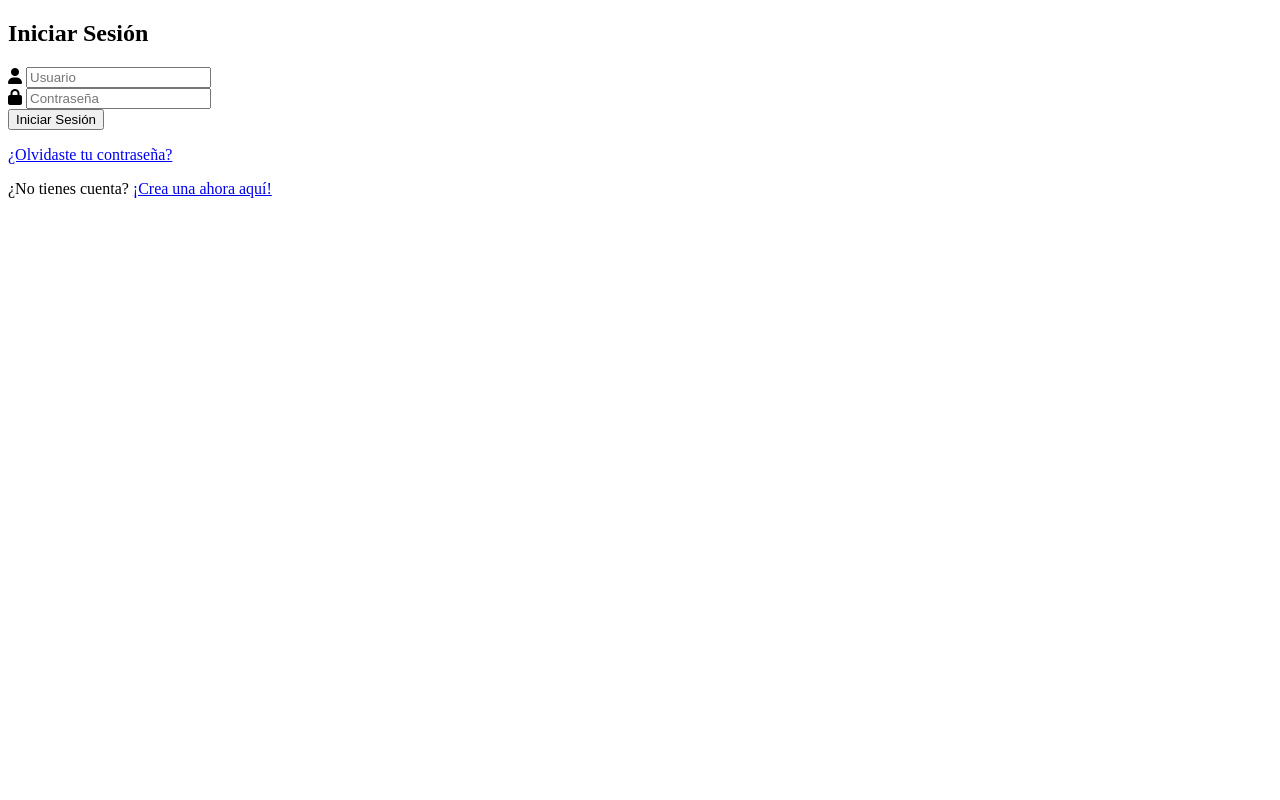
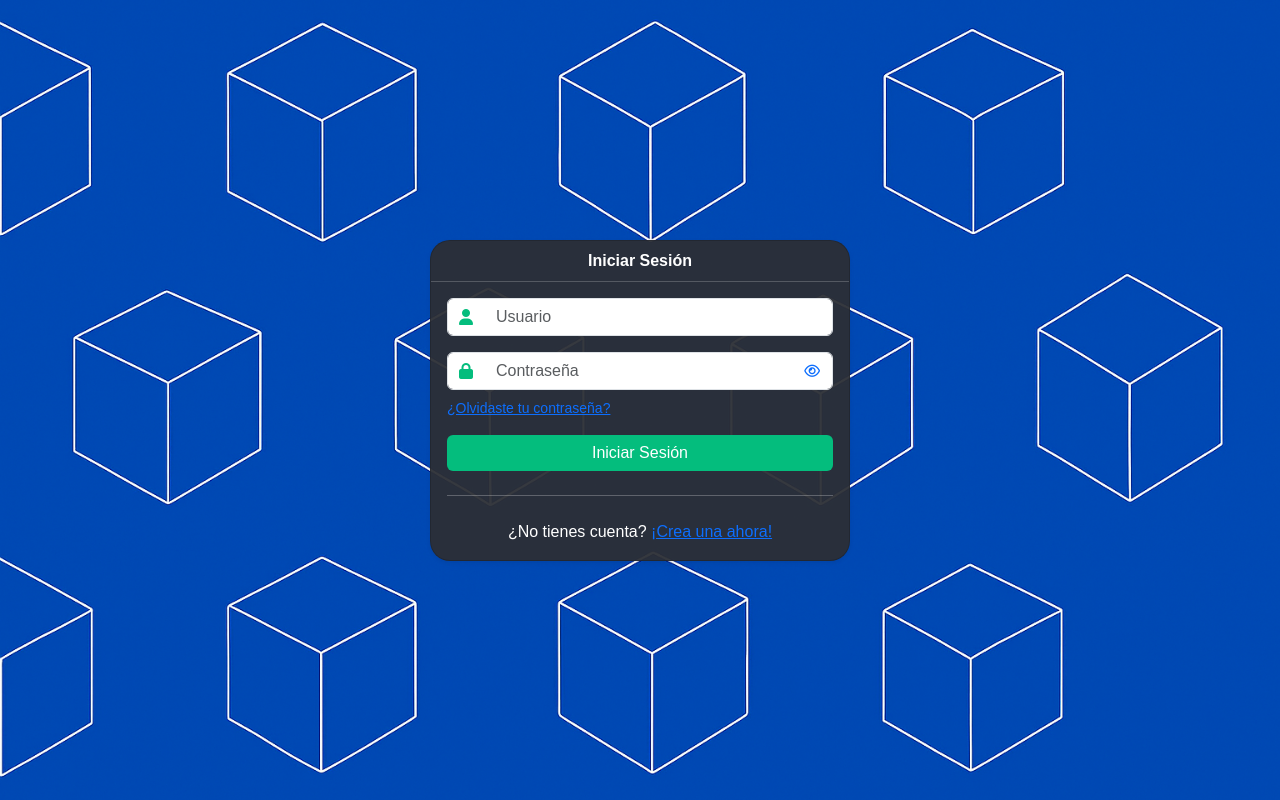
Before and after one commit to ManuelSotoL/Portafolio_Duoc_UC_2025, a Flask app: page /login in a window 1280 px wide. Run offline with Flask 3, Linux system fonts and the light colour scheme.

Commit message:
se actualiza login
se actualiza estilo de login, fondo y parametros

```diff
--- a/Proyecto/Main/Inventario/templates/login.html
+++ b/Proyecto/Main/Inventario/templates/login.html
@@ -1,47 +1,96 @@
 <!DOCTYPE html>
 <html lang="es">
+
 <head>
-    <meta charset="UTF-8">
-    <meta name="viewport" content="width=device-width, initial-scale=1.0">
-    <title>Iniciar Sesión</title>
-    <link href="https://cdnjs.cloudflare.com/ajax/libs/font-awesome/6.0.0-beta3/css/all.min.css" rel="stylesheet">
-    <link rel="stylesheet" href="../static/styles.css">
-    <script defer src="../static/app.js"></script>
+    <meta charset="UTF-8" />
+    <meta name="viewport" content="width=device-width, initial-scale=1" />
+    <title>Iniciar Sesión - Inventrack</title>
+    <link href="https://cdn.jsdelivr.net/npm/bootstrap@5.3.8/dist/css/bootstrap.min.css" rel="stylesheet" />
+    <link rel="stylesheet" href="https://cdnjs.cloudflare.com/ajax/libs/font-awesome/6.5.1/css/all.min.css"
+        crossorigin="anonymous" referrerpolicy="no-referrer" />
+    <link rel="stylesheet" href="{{ url_for('static', filename='css/style.css', v=4) }}" />
+    <link rel="icon" href="{{ url_for('static', filename='img/favicon.ico') }}">
 </head>
+
 <body>
-    <div class="login-container">
-        <form class="login-form" action="/login" method="POST">
-            <h2>Iniciar Sesión</h2>
-
+    <main class="min-vh-100 d-flex align-items-center justify-content-center py-4">
+        <div class="card shadow-sm login-card w-100" style="max-width: 420px;">
+            <div class="card-header text-center">
+                <strong>Iniciar Sesión</strong>
+            </div>
+            <div class="card-body">
                 {% with messages = get_flashed_messages(with_categories=true) %}
                 {% if messages %}
                 {% for category, message in messages %}
-                <div class="flash-message {{ 'success-message' if category == 'success' else 'error-message' }}">
+                <div class="alert {{ 'alert-success' if category == 'success' else 'alert-danger' }} alert-dismissible fade show"
+                    role="alert">
                     {{ message }}
+                    <button type="button" class="btn-close" data-bs-dismiss="alert" aria-label="Cerrar"></button>
                 </div>
                 {% endfor %}
                 {% endif %}
                 {% endwith %}
 
-            <div class="form-group">
-                <i class="fas fa-user icon"></i>
-                <input type="text" name="usuario" placeholder="Usuario" required>
+                <form action="{{ url_for('login') }}" method="POST" novalidate>
+                    <div class="mb-3 position-relative">
+                        <i class="fa-solid fa-user position-absolute"
+                            style="left:12px; top:50%; transform:translateY(-50%); color:#04bd7d;"></i>
+                        <input type="text" name="usuario" class="form-control ps-5" placeholder="Usuario" required
+                            autocomplete="username" />
                     </div>
 
-            <div class="form-group password-group">
-                <i class="fas fa-lock icon"></i>
-                <input type="password" name="contrasena" placeholder="Contraseña" id="password" required>
-                <i class="toggle-password" id="togglePassword"></i>
+                    <div class="mb-2 position-relative">
+                        <i class="fa-solid fa-lock position-absolute"
+                            style="left:12px; top:50%; transform:translateY(-50%); color:#04bd7d;"></i>
+                        <input type="password" name="contrasena" id="password" class="form-control ps-5"
+                            placeholder="Contraseña" required autocomplete="current-password" />
+                        <button type="button" id="togglePassword"
+                            class="btn btn-sm btn-link position-absolute top-0 end-0 mt-1 me-1"
+                            aria-label="Mostrar u ocultar contraseña" style="text-decoration:none;">
+                            <i class="fa-regular fa-eye" aria-hidden="true"></i>
+                        </button>
                     </div>
 
-            <button type="submit" class="btn">Iniciar Sesión</button>
+                    <div class="d-flex justify-content-between align-items-center mb-3">
+                        <a href="{{ url_for('recuperar_contrasena') }}" class="small">¿Olvidaste tu contraseña?</a>
+                    </div>
 
-            <p class="forgot-password"><a href="/recuperar_contrasena">¿Olvidaste tu contraseña?</a></p>
+                    <button type="submit" class="btn btn-primary w-100">Iniciar Sesión</button>
+                </form>
 
-            <div class="signup-link">
-                <p>¿No tienes cuenta? <a href="/registro" class="signup-text">¡Crea una ahora aquí!</a></p>
+                <hr class="my-4" />
+
+                <p class="text-center mb-0">
+                    ¿No tienes cuenta?
+                    <a href="{{ url_for('registro') }}" class="link-primary">¡Crea una ahora!</a>
+                </p>
             </div>
-        </form>
         </div>
+    </main>
+
+    <script src="https://cdn.jsdelivr.net/npm/bootstrap@5.3.8/dist/js/bootstrap.bundle.min.js"></script>
+
+    <script>
+        (function () {
+            const pwd = document.getElementById('password');
+            const btn = document.getElementById('togglePassword');
+            if (!pwd || !btn) return;
+
+            btn.addEventListener('click', function () {
+                const isText = pwd.type === 'text';
+                pwd.type = isText ? 'password' : 'text';
+
+                const icon = this.querySelector('i');
+                if (icon) {
+                    icon.classList.toggle('fa-eye');
+                    icon.classList.toggle('fa-eye-slash');
+                    if (!icon.classList.contains('fa-eye') && !icon.classList.contains('fa-eye-slash')) {
+                        icon.classList.add('fa-eye-slash');
+                    }
+                }
+            });
+        })();
+    </script>
 </body>
+
 </html>
```
Lines whose indentation alone changed are shown as unchanged.
